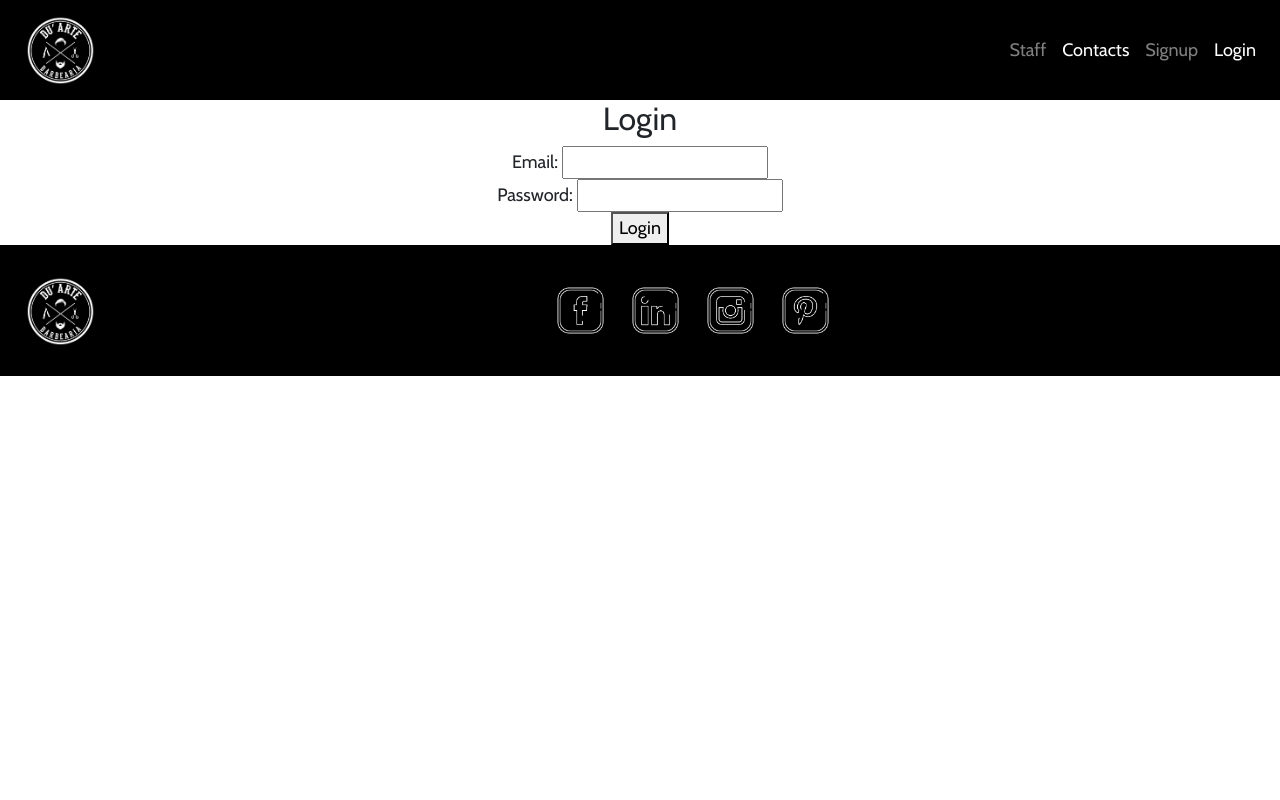
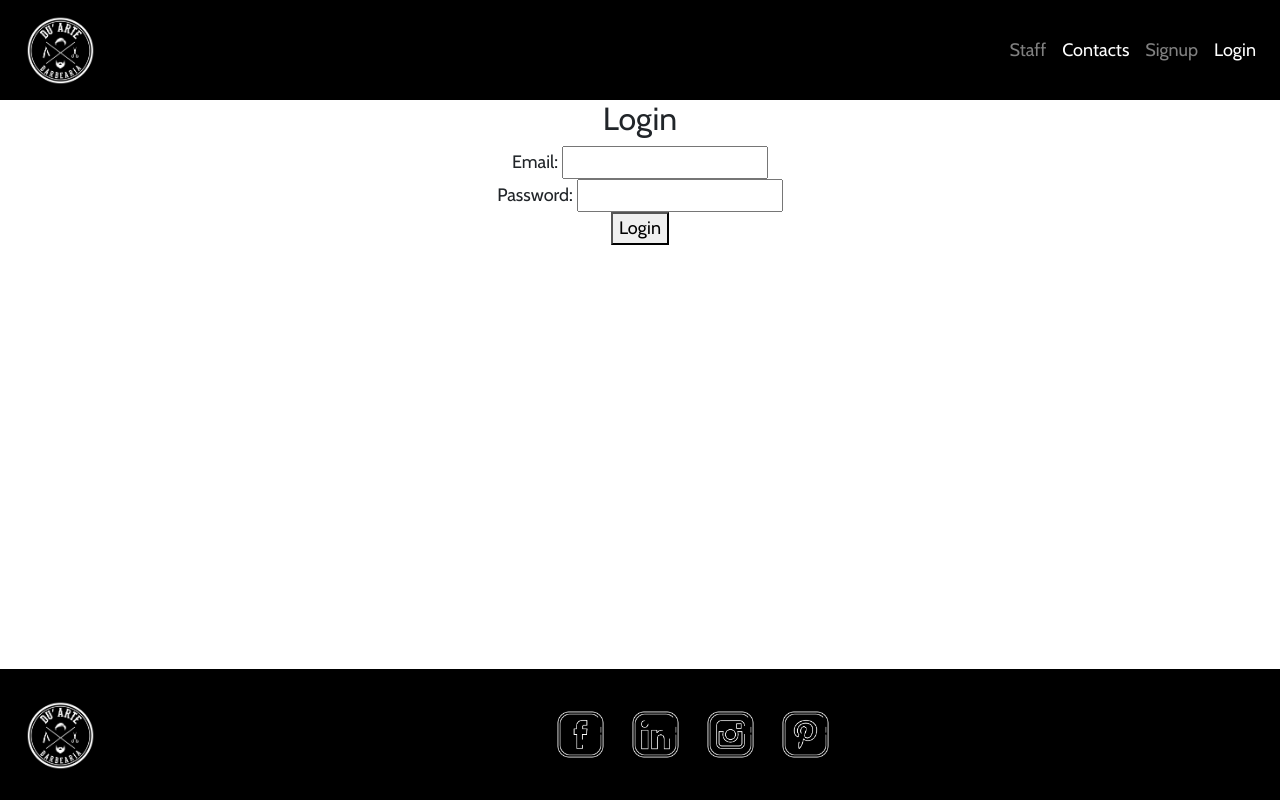
Before and after one commit to SofiaOrnelas/barbershop, a React (Create React App) app in the folder client/: page /login in a window 1280 px wide. Built offline with nearby package versions, Linux system fonts and the light colour scheme.

Commit message:
reserve / login

```diff
--- a/client/src/components/App.jsx
+++ b/client/src/components/App.jsx
@@ -49,21 +49,22 @@ export default class App extends Component {
       //       </div>
 
       <div id="homebutton" className="App">
-        <NavBar/>
+        <NavBar />
         {/* <Calendar/> */}
 
+        <main>
           <Switch className="switch">
             <Route path="/" exact component={Home} />
-          <Route path="/profile/:id" component={ProfileId}/>
+            <Route path="/profile/:id" component={ProfileId} />
             <Route path="/my-profile" exact component={Myprofile} />
-          <Route path="/employee" exact component={Employee}/>
+            <Route path="/employee" exact component={Employee} />
             <Route path="/signup" component={Signup} />
             <Route path="/login" component={Login} />
             <Route path="/StaffPage" component={StaffPage} />
             <Route path="/secret" component={Secret} />
             <Route render={() => <h2>404</h2>} />
-
           </Switch>
+        </main>
 
         <Footer />
 
--- a/client/src/components/pages/Calendar.jsx
+++ b/client/src/components/pages/Calendar.jsx
@@ -1,8 +1,10 @@
 import React, { Component } from 'react';
 import api from '../../api';
-import { convertHourNumberToString, getReadableDate, checkIfSameDays } from "../../utils";
+import { convertHourNumberToString, getReadableDate, checkIfSameDays, isLoggedIn } from "../../utils";
 import { Button } from "reactstrap";
 // import { REPLServer } from 'repl';
+import { NavLink as NLink } from 'react-router-dom';
+
 
 export default class Calendar extends Component {
   constructor(props) {
@@ -41,7 +43,18 @@ export default class Calendar extends Component {
   getAvailibity(schedule, hour) {
     let bookingOfTheHour = schedule.bookings.find(booking => booking.hour === hour)
     if (!bookingOfTheHour) return  <div style={{color:"red"}}>Off</div>
-    if (!bookingOfTheHour._customer) return <Button onClick={() => this.reserve(schedule._id, hour)}><div style={{color:"white"}}>Reserve</div></Button>
+
+    // TODO HELP REDIRECT TO LOGIN WHEN TRY TO RESERVE WITHOUT AN ACCOUNT
+    if (!bookingOfTheHour._customer  && !api.isLoggedIn())
+    return <Button onClick={() => this.reserve(schedule._id, hour)} tag={NLink} to="/login"><div style={{color:"white"}}>Reserve</div></Button>
+    // {!api.isLoggedIn()
+
+    if (!bookingOfTheHour._customer)
+    return <Button onClick={() => this.reserve(schedule._id, hour)}><div style={{color:"white"}}>Reserve</div></Button>
+
+
+
+
     if (api.isLoggedIn() && bookingOfTheHour._customer._id === api.getLocalStorageUser()._id) return bookingOfTheHour._customer.name
     return <div style={{color:"red"}}>Unvailable</div>
   }
--- a/client/src/index.scss
+++ b/client/src/index.scss
@@ -58,6 +58,13 @@ h5 {
    text-align: center;
   //  height: 100vh;
    width: 100%;
+   min-height: 100vh;
+   display: flex;
+   flex-direction: column;
+
+   main {
+    flex-grow: 1;
+   }
 
   .App-header {
     background-color: $primary;
```
Lines whose indentation alone changed are shown as unchanged.
